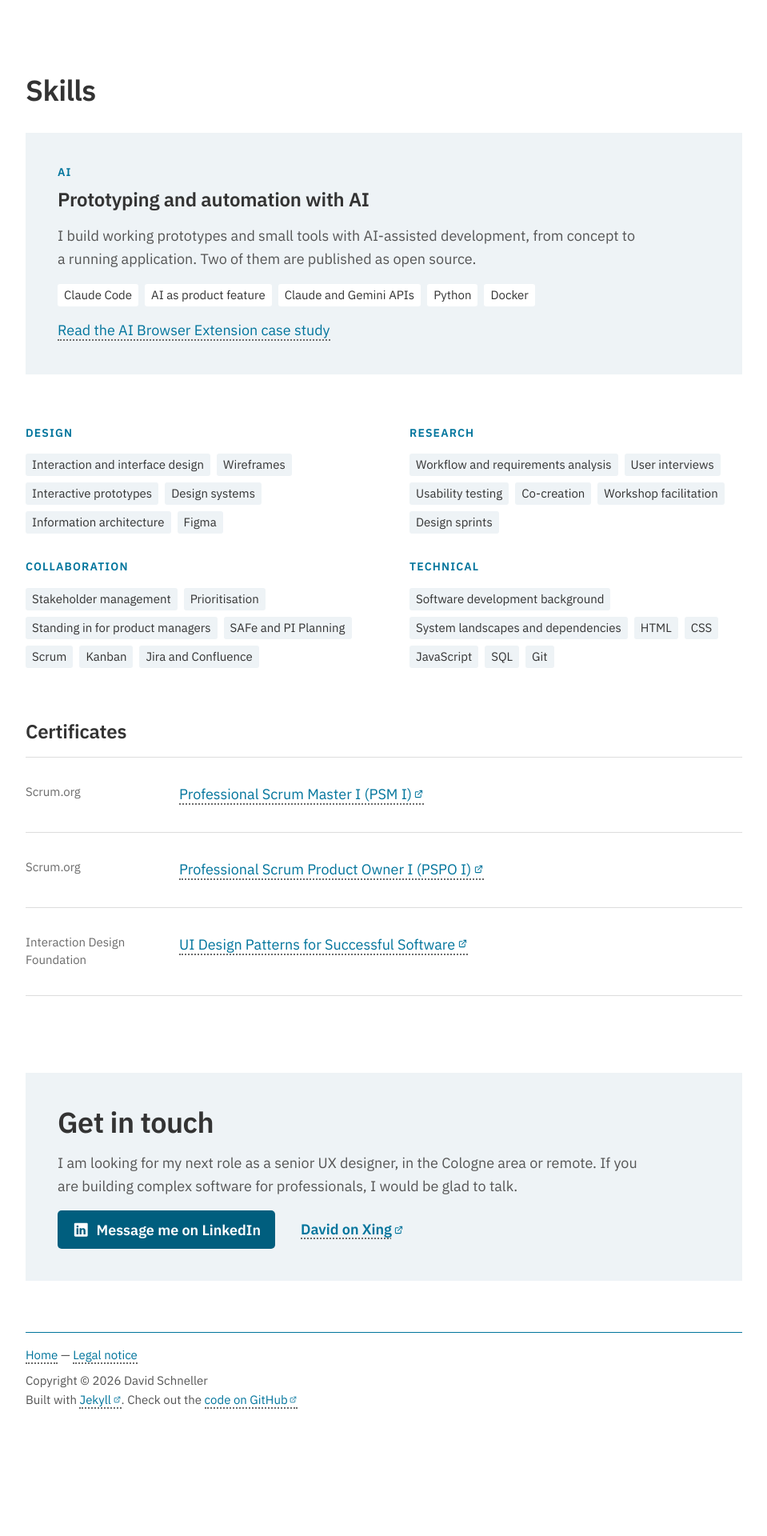
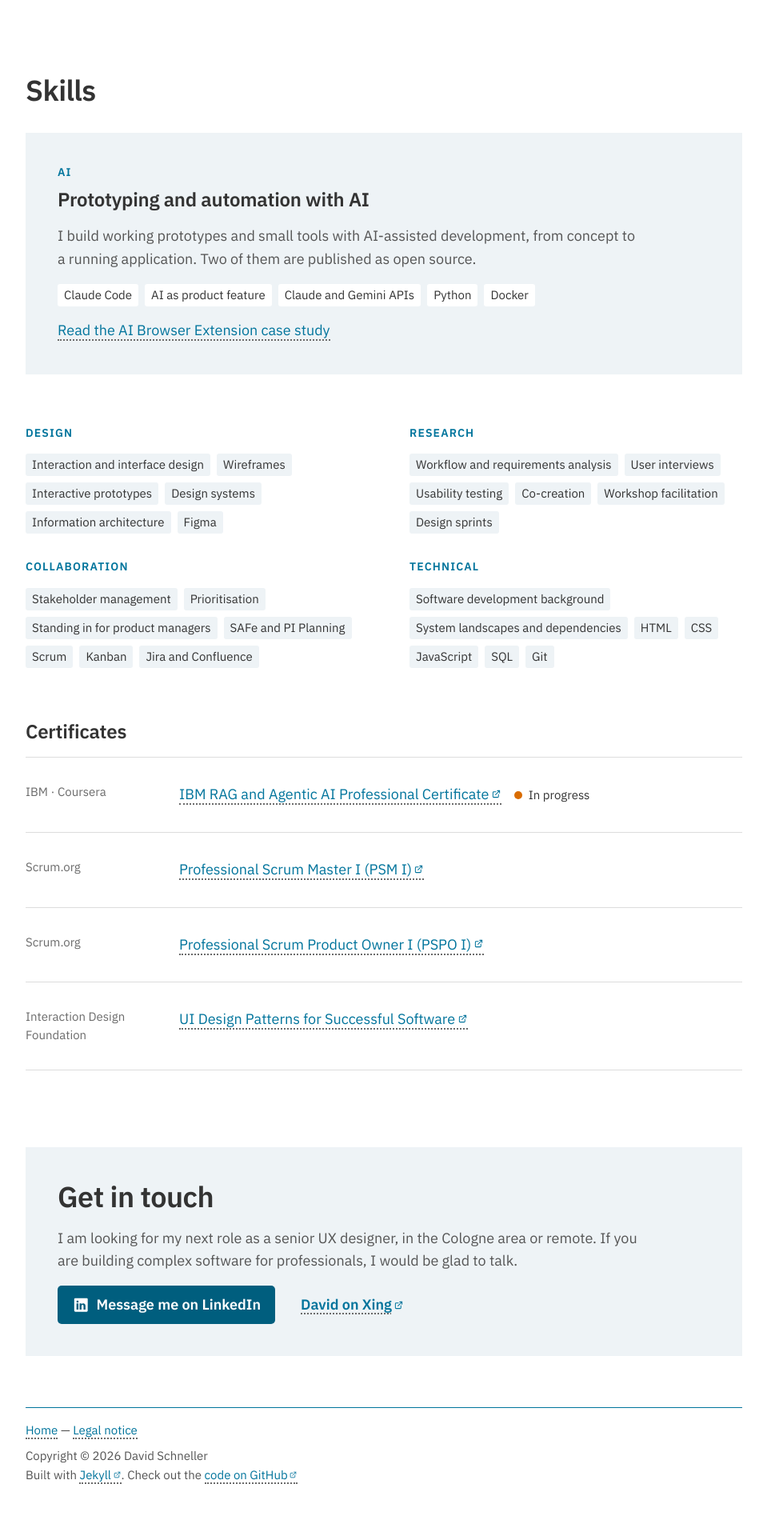
Before and after one commit to DavidSlr/portfolio, a Jekyll site: the page built from index.html, in a window 1280 px wide. Shown: the part 3606-5526 px from the top of the page at 80% size, without its empty margins (160-1119 px from the left). Built offline with Jekyll 4.4.1, drawn with Linux system fonts in a browser that asks for light colours; before the commit the page ends 5432 px from its top, so only the background shows below that.

Commit message:
Add in-progress IBM RAG and Agentic AI certificate
- New certificate entry with an optional status field in _data/skills.yml
- Status shows inline after the title with an orange dot, reusing the
  .status component (now inline-flex) via a .status-progress variant
- New token --color-progress for the dot

Co-Authored-By: Claude Opus 5.5 <noreply@anthropic.com>

```diff
--- a/_includes/skills.html
+++ b/_includes/skills.html
@@ -40,7 +40,7 @@
     <li class="row">
       <p class="row-aside meta">{{ certificate.issuer }}</p>
       <div class="flow">
-        <p><a href="{{ certificate.url }}">{{ certificate.name }}</a></p>
+        <p><a href="{{ certificate.url }}">{{ certificate.name }}</a>{% if certificate.status %}<span class="status status-progress">{{ certificate.status }}</span>{% endif %}</p>
       </div>
     </li>
     {%- endfor %}
--- a/css/style.scss
+++ b/css/style.scss
@@ -42,6 +42,7 @@
     --color-text-muted:    #6B6B6B; // meta text. 5.3:1, 4.8:1 on surface
     --color-border:        #DDDDDD; // dividers only, never text
     --color-selection:     #CDE3EC; // selected text background
+    --color-progress:      #D96C00; // status dot for work in progress. 3.4:1
     --color-bg:            #FFFFFF;
 
     // One focus ring everywhere (WCAG 2.4.7), 3:1 against the page (1.4.11).
@@ -389,9 +390,10 @@ main > .tagline,
     font-variant-numeric: tabular-nums;
 }
 
-// A line that states availability, with a dot.
+// A status with a dot: availability, or "In progress" after a title.
+// Inline, so it can follow a link on the same line.
 .status {
-    display: flex;
+    display: inline-flex;
     align-items: center;
     gap: var(--space-1);
     font-size: var(--step-meta);
@@ -405,6 +407,14 @@ main > .tagline,
         border-radius: 50%;
         background-color: var(--color-accent);
     }
+
+    a + & {
+        margin-left: var(--space-2);
+    }
+}
+
+.status-progress::before {
+    background-color: var(--color-progress);
 }
 
 // Actions ----------------------------------------------------------------
```
Also changed, not shown: _data/skills.yml (+6 -1 lines).
